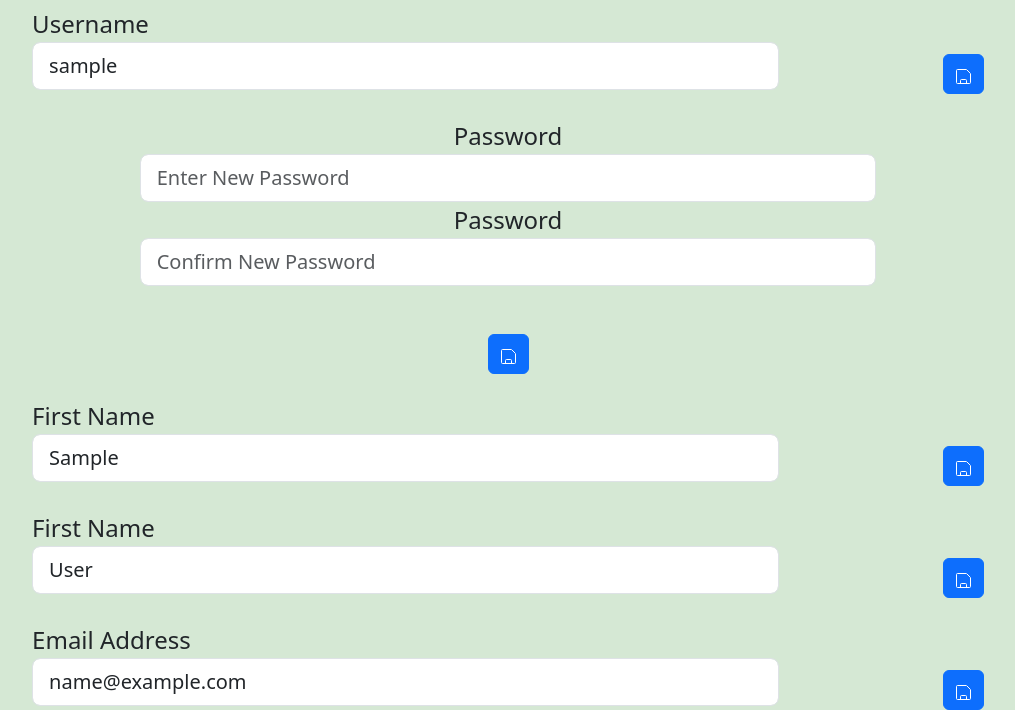
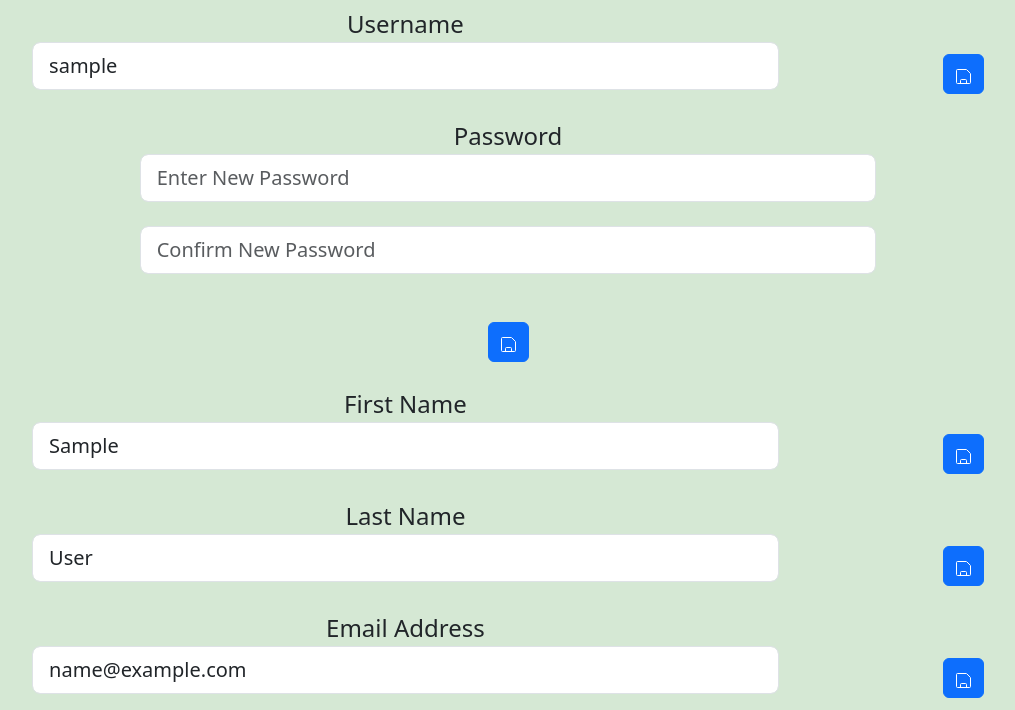
Before and after one commit to Brooklyn-STEAM/10043-Developing-a-Specialized-Tracker-To-Centralize-Assignments-Due-Dates, a Flask app: template templates/account.html.jinja in a window 1280 px wide. Shown: the part 117-827 px from the top of the page, without its empty margins (132-1147 px from the left). Run offline with Flask 3, Linux system fonts and the light colour scheme; the template is opened without the code that fills it: most values are stand-ins (such as "Sample title", 1, 10 or a date in 2020).

Commit message:
10043 44 adding additional stuff the front end (#23)
* so i can pull jay code

* home

```diff
--- a/main.py
+++ b/main.py
@@ -240,7 +240,10 @@ def accsin ():
             cursor.close()
             conn.close()
             return redirect("/acc")
+
+
     return render_template ("accsignin.html.jinja")
+
 
 
 @app.route("/", methods=["POST"])
--- a/templates/account.html.jinja
+++ b/templates/account.html.jinja
@@ -10,12 +10,12 @@
   <link href="/static/styles.css" rel="stylesheet">
 </head>
 
-<body class="bg-cstm-green">
+<body class=" bg-cstm-green">
   {% include "components/navbar.html.jinja" %}
   <h2 class="text-center">{{current_user.username}}'s Account Settings</h2>
   {%for acc in account%}
   <form method="post" action="/acc/updusername">
-    <div class="d-flex justify-content-evenly">
+    <div class="d-flex justify-content-evenly text-center">
       <div class="col-7">
         <label class="fs-4" for="floatingPassword">Username</label>
         <input type="text" name="username" class="form-control form-control-lg" id="floatingPassword"
@@ -33,26 +33,26 @@
   </form>
   <br>
   <form method="post" action="/acc/updpswd">
-    <div class="row justify-content-center  ">
+    <div class="d-flex row justify-content-center">
       {%for message in get_flashed_messages()%}
       <div class="alert alert-danger col-5" role="alert">
         {{message}}
       </div>
       {%endfor%}
     </div>
-    <div class="text-center">
+    <div class=" text-center">
       <div class="row">
-        <div class="col-7 mx-auto">
+        <div class="col-7 mx-auto ">
           <label class="fs-4" for="floatingPassword">Password</label>
           <input type="password" name="password" class="form-control form-control-lg" id="floatingPassword"
-            placeholder="Enter New Password">
+            placeholder="Enter New Password" min="8">
         </div>
       </div>
+      <br>
       <div class="row">
-        <div class="col-7 mx-auto">
-          <label class="fs-4" for="floatingPassword">Password</label>
+        <div class="col-7 mx-auto ">
           <input type="password" name="confirm_password" class="form-control form-control-lg" id="floatingPassword"
-            placeholder="Confirm New Password">
+            placeholder="Confirm New Password" min="8" required>
         </div>
       </div>
       <button class="btn btn-primary mt-5" type="submit" style="height: 40px;">
@@ -67,7 +67,7 @@
   </form>
   <br>
   <form method="post" action="/acc/updfname">
-    <div class="d-flex justify-content-evenly">
+    <div class="d-flex justify-content-evenly text-center">
       <div class="col-7">
         <label class="fs-4" for="floatingPassword">First Name</label>
         <input type="text" name="first_name" class="form-control form-control-lg" id="floatingPassword"
@@ -85,9 +85,9 @@
   </form>
   <br>
   <form method="post" action="/acc/updlname">
-    <div class="d-flex justify-content-evenly">
+    <div class="d-flex justify-content-evenly text-center">
       <div class="col-7">
-        <label class="fs-4" for="floatingPassword">First Name</label>
+        <label class="fs-4" for="floatingPassword">Last Name</label>
         <input type="text" name="last_name" class="form-control form-control-lg" id="floatingPassword"
           value="{{acc['last_name']}}">
       </div>
@@ -103,7 +103,7 @@
   </form>
   <br>
   <form method="post" action="/acc/updemail">
-    <div class="d-flex justify-content-evenly">
+    <div class="d-flex justify-content-evenly text-center">
       <div class="col-7">
         <label class="fs-4" for="floatingPassword">Email Address</label>
         <input type="text" name="email" class="form-control form-control-lg" id="floatingPassword"
--- a/templates/accsignin.html.jinja
+++ b/templates/accsignin.html.jinja
@@ -10,7 +10,7 @@
     <link href="/static/styles.css" rel="stylesheet">
 </head>
 
-<body class="bg-cstm-red">
+<body class="bg-cstm-green">
     {% include "components/navbar.html.jinja" %}
     <main class="form-signin w-100 m-auto text-center">
         <form action="/acc/signin" method="post">
--- a/templates/components/navbar.html.jinja
+++ b/templates/components/navbar.html.jinja
@@ -23,6 +23,7 @@
         <ul class="dropdown-menu">
             <li><a class="dropdown-item" href="/logout">Sign Out</a></li>
             <li><a class="dropdown-item" href="/acc/signin">Account</a></li>
+
             <li><a class="dropdown-item" href="/settings">Settings</a></li>
 
         </ul>
--- a/templates/signup.html.jinja
+++ b/templates/signup.html.jinja
@@ -32,7 +32,7 @@
                 <div class="col-6 mx-auto">
                     <label class="fs-4" for="floatingPassword">Password</label>
                     <input type="password" name="pass" class="form-control form-control-lg" placeholder="Password"
-                        required>
+                        required min="8">
                 </div>
             </div>
             <br>
@@ -40,7 +40,7 @@
                 <div class="col-6 mx-auto">
                     <label class="fs-4" for="floatingPassword">Confirm Password</label>
                     <input type="password" name="confirmpass" class="form-control form-control-lg"
-                        placeholder="Confirm Password" required>
+                        placeholder="Confirm Password" required min="8">
                 </div>
             </div>
             <br>
```
